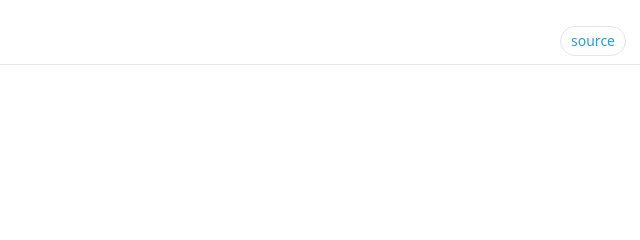
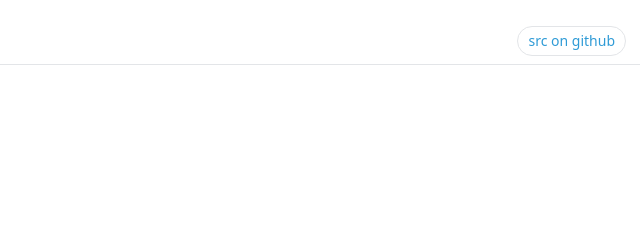
Before and after one commit to ry/cf-connect-demo, a plain HTML site: page public/index.html in a window 1280 px wide. Shown: the top 240 px of the page, 640-1280 px from the left. Drawn offline with Linux system fonts and the light colour scheme.

Commit message:
Link reads 'src on github'

```diff
--- a/public/index.html
+++ b/public/index.html
@@ -114,7 +114,7 @@
 <div id="nodes"></div>
 <div class="bar">
   <h1 id="title">#connect</h1><span id="status">connecting</span>
-  <a href="https://github.com/ry/cf-connect-demo" target="_blank">source</a>
+  <a href="https://github.com/ry/cf-connect-demo" target="_blank">src on github</a>
 </div>
 <main id="log" aria-live="polite"></main>
 <footer>
```
